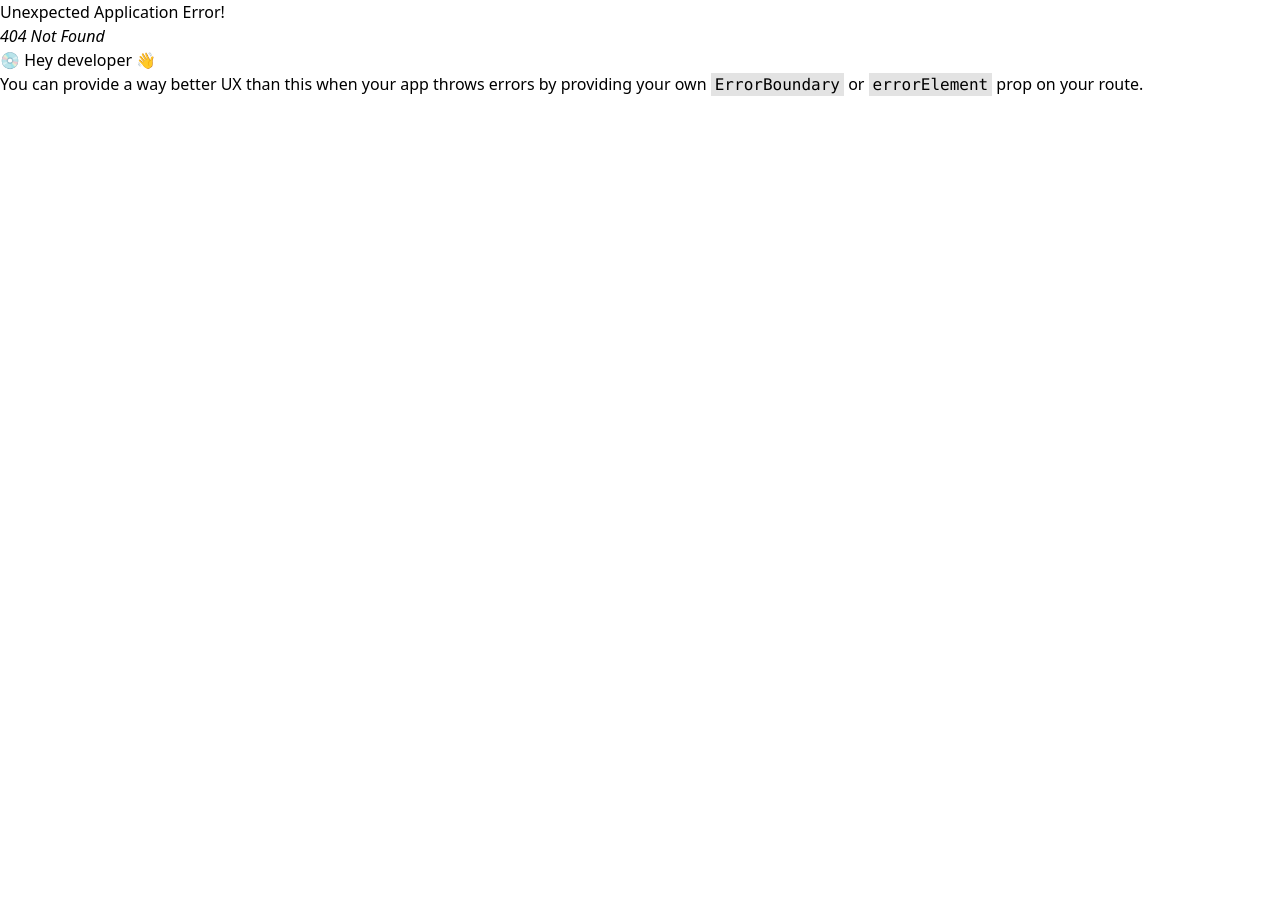
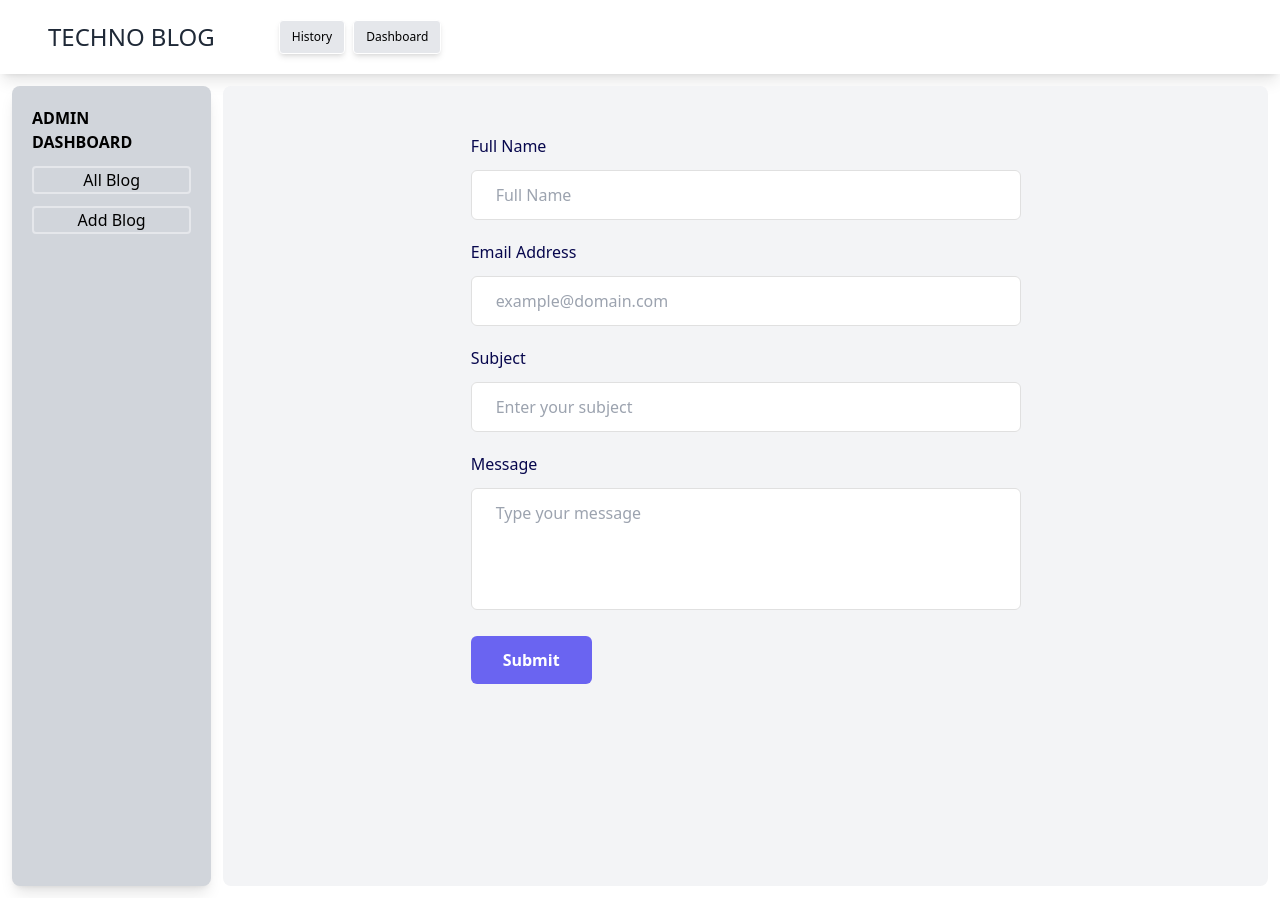
Before and after one commit to Fahadmohammad1/blog-site-redux, a React (Create React App) app: page /dashboard/add-blog in a window 1280 px wide. Before the commit this address had no page. Before the commit the page ends 800 px from the top, so only its background shows below. Built offline with nearby package versions, Linux system fonts and the light colour scheme.

Commit message:
add blog compnt added

```diff
--- a/package.json
+++ b/package.json
@@ -10,6 +10,7 @@
     "antd": "^5.0.6",
     "react": "^18.2.0",
     "react-dom": "^18.2.0",
+    "react-hook-form": "^7.41.0",
     "react-redux": "^8.0.5",
     "react-router-dom": "^6.4.5",
     "react-scripts": "5.0.1",
--- a/src/layout/Dashboard/Sidebar.js
+++ b/src/layout/Dashboard/Sidebar.js
@@ -6,14 +6,11 @@
     <div className="col-span-2 bg-gray-300 shadow-lg h-screen p-5 rounded-lg">
       <ul className="flex gap-3  flex-col h-full">
         <li className="font-bold uppercase">Admin Dashboard</li>
-        <li>
+        <li className="border-2 text-center rounded">
           <Link to="/dashboard">All Blog</Link>
         </li>
-        <li>
-          <Link to="post-blog">Post Blog</Link>
-        </li>
-        <li>
-          <Link to="update-blog">Update Blog</Link>
+        <li className="border-2 text-center rounded">
+          <Link to="add-blog">Add Blog</Link>
         </li>
       </ul>
     </div>
--- /dev/null
+++ b/src/pages/Dashboard/AddBlog.js
@@ -0,0 +1,81 @@
+import React from "react";
+
+const AddBlog = () => {
+  return (
+    <div>
+      <div class="flex items-center justify-center p-12">
+        <div class="mx-auto w-full max-w-[550px]">
+          <form action="https://formbold.com/s/FORM_ID" method="POST">
+            <div class="mb-5">
+              <label
+                for="name"
+                class="mb-3 block text-base font-medium text-[#07074D]"
+              >
+                Full Name
+              </label>
+              <input
+                type="text"
+                name="name"
+                id="name"
+                placeholder="Full Name"
+                class="w-full rounded-md border border-[#e0e0e0] bg-white py-3 px-6 text-base font-medium text-[#6B7280] outline-none focus:border-[#6A64F1] focus:shadow-md"
+              />
+            </div>
+            <div class="mb-5">
+              <label
+                for="email"
+                class="mb-3 block text-base font-medium text-[#07074D]"
+              >
+                Email Address
+              </label>
+              <input
+                type="email"
+                name="email"
+                id="email"
+                placeholder="example@domain.com"
+                class="w-full rounded-md border border-[#e0e0e0] bg-white py-3 px-6 text-base font-medium text-[#6B7280] outline-none focus:border-[#6A64F1] focus:shadow-md"
+              />
+            </div>
+            <div class="mb-5">
+              <label
+                for="subject"
+                class="mb-3 block text-base font-medium text-[#07074D]"
+              >
+                Subject
+              </label>
+              <input
+                type="text"
+                name="subject"
+                id="subject"
+                placeholder="Enter your subject"
+                class="w-full rounded-md border border-[#e0e0e0] bg-white py-3 px-6 text-base font-medium text-[#6B7280] outline-none focus:border-[#6A64F1] focus:shadow-md"
+              />
+            </div>
+            <div class="mb-5">
+              <label
+                for="message"
+                class="mb-3 block text-base font-medium text-[#07074D]"
+              >
+                Message
+              </label>
+              <textarea
+                rows="4"
+                name="message"
+                id="message"
+                placeholder="Type your message"
+                class="w-full resize-none rounded-md border border-[#e0e0e0] bg-white py-3 px-6 text-base font-medium text-[#6B7280] outline-none focus:border-[#6A64F1] focus:shadow-md"
+              ></textarea>
+            </div>
+            <div>
+              <button class="hover:shadow-form rounded-md bg-[#6A64F1] py-3 px-8 text-base font-semibold text-white outline-none">
+                Submit
+              </button>
+            </div>
+          </form>
+        </div>
+      </div>
+    </div>
+  );
+};
+
+export default AddBlog;
--- a/src/routes/routes.js
+++ b/src/routes/routes.js
@@ -1,6 +1,7 @@
 import { createBrowserRouter } from "react-router-dom";
 import Dashboard from "../layout/Dashboard/Dashboard";
 import Main from "../layout/Main/Main";
+import AddBlog from "../pages/Dashboard/AddBlog";
 import AllBlog from "../pages/Dashboard/AllBlog";
 
 import History from "../pages/History/History";
@@ -27,6 +28,10 @@
             path: "/dashboard",
             element: <AllBlog />,
           },
+          {
+            path: "/dashboard/add-blog",
+            element: <AddBlog />,
+          },
         ],
       },
     ],
```
Also changed, not shown: 1 other file (tests, documents, lock files or other folders).
